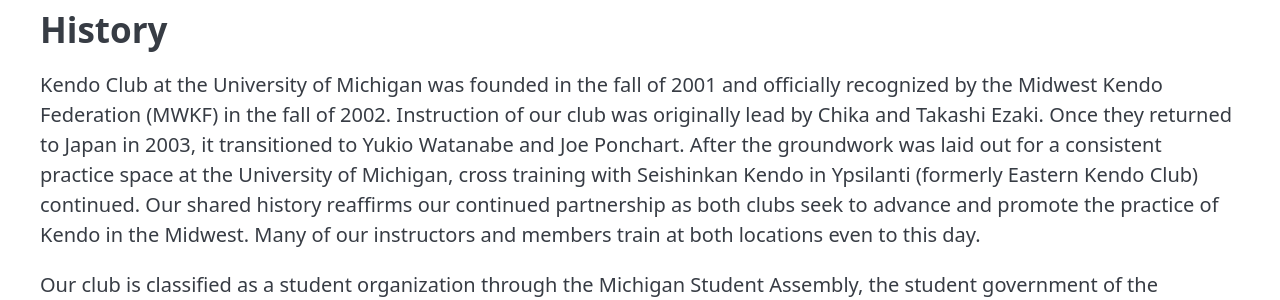
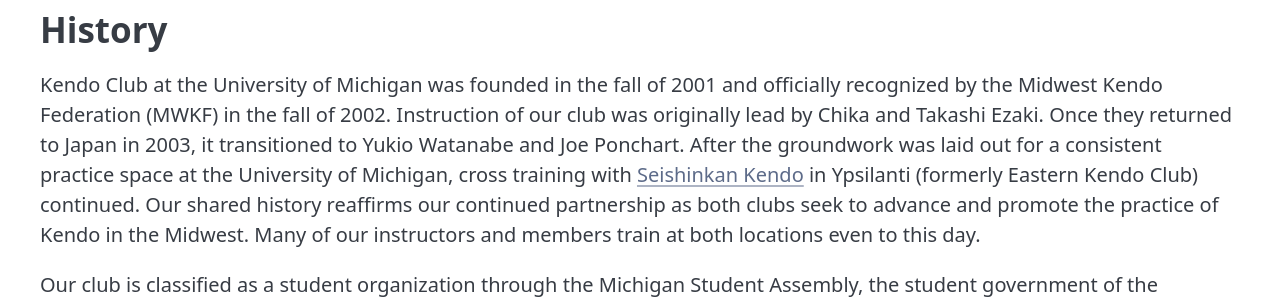
Before and after one commit to kendoclub-at-umich/website, a SvelteKit app: page /about in a window 1280 px wide. Shown: the part 172-472 px from the top of the page. Built offline with nearby package versions, Linux system fonts and the light colour scheme.

Commit message:
feat: :sparkles: add link to Seishinkan Kendo

```diff
--- a/src/routes/about/+page.svelte
+++ b/src/routes/about/+page.svelte
@@ -6,10 +6,11 @@
 	by the Midwest Kendo Federation (MWKF) in the fall of 2002. Instruction of our club was originally
 	lead by Chika and Takashi Ezaki. Once they returned to Japan in 2003, it transitioned to Yukio
 	Watanabe and Joe Ponchart. After the groundwork was laid out for a consistent practice space at
-	the University of Michigan, cross training with Seishinkan Kendo in Ypsilanti (formerly Eastern
-	Kendo Club) continued. Our shared history reaffirms our continued partnership as both clubs seek
-	to advance and promote the practice of Kendo in the Midwest. Many of our instructors and members
-	train at both locations even to this day.
+	the University of Michigan, cross training with
+	<a href="https://www.seishinkankendo.com/">Seishinkan Kendo</a> in Ypsilanti (formerly Eastern Kendo
+	Club) continued. Our shared history reaffirms our continued partnership as both clubs seek to advance
+	and promote the practice of Kendo in the Midwest. Many of our instructors and members train at both
+	locations even to this day.
 </p>
 <p>
 	Our club is classified as a student organization through the Michigan Student Assembly, the
```
